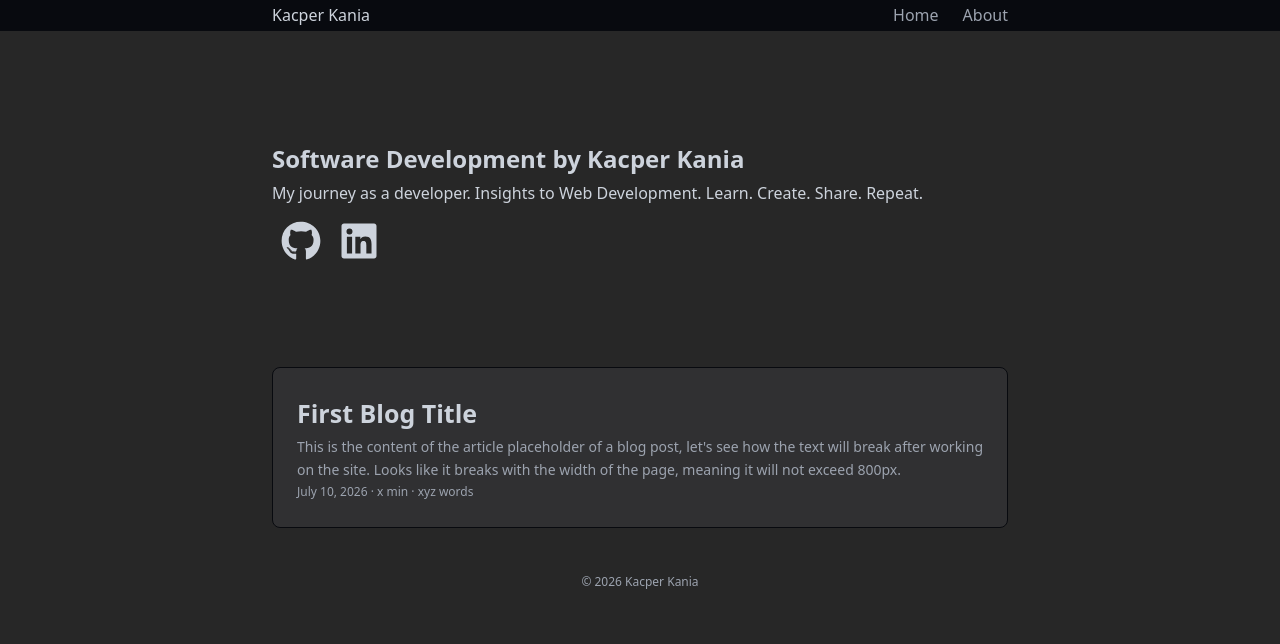
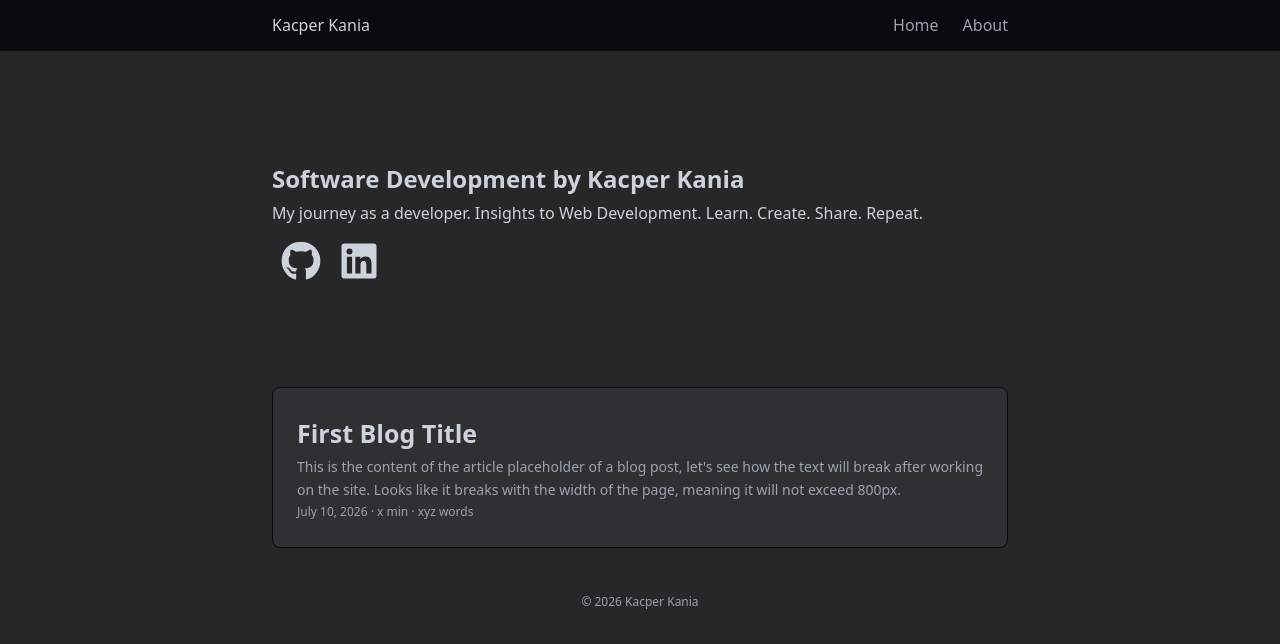
Before and after one commit to KKan98/kacperkaniadev, an Angular app in the folder kacperkaniadev/: page / in a window 1280 px wide. Shown: the top 644 px of the page. Built offline with nearby package versions, Linux system fonts and the light colour scheme.

Commit message:
small refactors

```diff
--- a/kacperkaniadev/src/app/header/header.css
+++ b/kacperkaniadev/src/app/header/header.css
@@ -6,7 +6,7 @@ header {
   display: flex;
   justify-content: space-between;
   align-items: center;
-      padding: 2px 32px;
+  padding: 12px 32px;
   width: 100%;
   max-width: 800px;
   margin: 0 auto;
--- a/kacperkaniadev/src/app/home/home.css
+++ b/kacperkaniadev/src/app/home/home.css
@@ -1,4 +1,3 @@
-/* index.css */
 #panel {
   position: relative;
   display: flex;
--- a/kacperkaniadev/src/app/home/home.html
+++ b/kacperkaniadev/src/app/home/home.html
@@ -16,7 +16,7 @@
     <div class="blog-summarize">
       This is the content of the article placeholder of a blog post, let's see how the text will break after working on the site. Looks like it breaks with the width of the page, meaning it will not exceed 800px.
     </div>
-      <section class="blog-footer"> <!--Generate blog-footer via js-->
+    <section class="blog-footer">
       <span>July 10, 2026 · x min · xyz words</span>
     </section>
     <a class="entry-link" aria-label="First Blog Post" href="articles/initial-article.html"></a>
```
Lines whose indentation alone changed are shown as unchanged.
